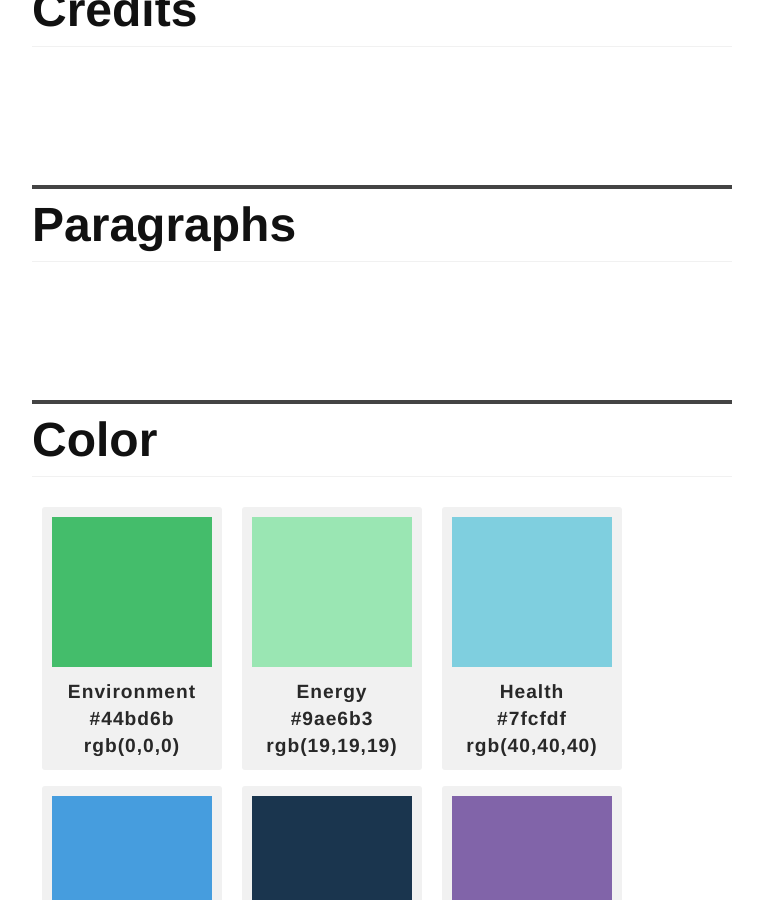
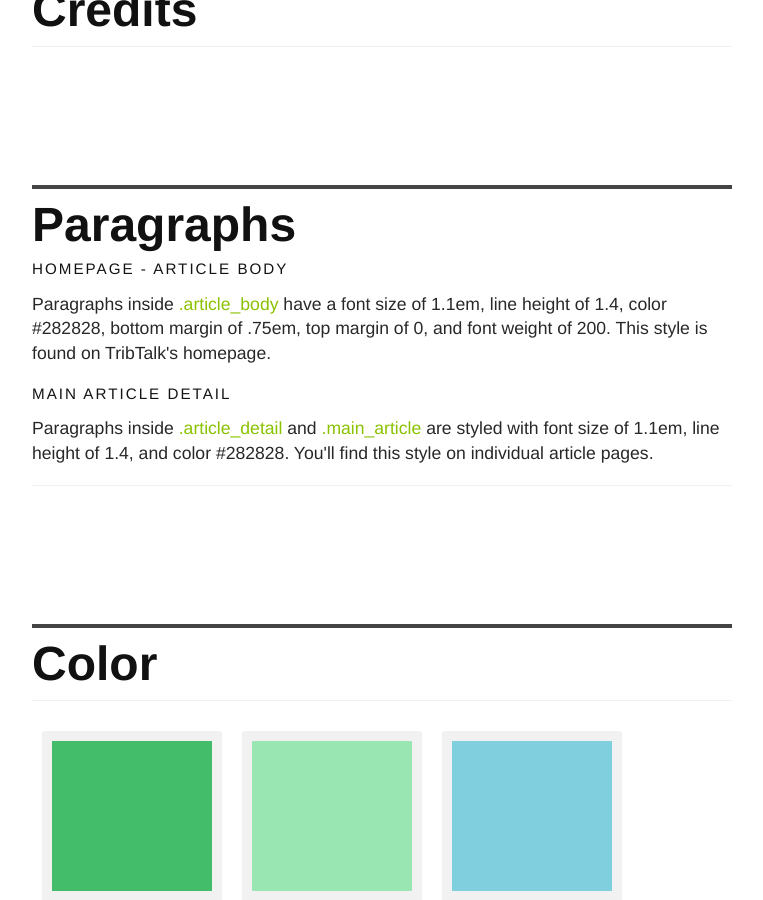
Before and after one commit to texastribune/styleguides, a Jekyll site: the page built from tribtalkstyle.html, in a window 1280 px wide and 900 px high, scrolled down 1408 px. Shown: the whole window, without its empty margins (378-1141 px from the left). Built offline with Jekyll 4.4.1, drawn with Linux system fonts in a browser that asks for light colours.

Commit message:
Add more info to paragraphs section

```diff
--- a/tribtalkstyle.html
+++ b/tribtalkstyle.html
@@ -81,6 +81,10 @@ title: TribTalk Style
                 <article>
                     <a name="paragraphs-section"></a>
                     <h2>Paragraphs</h2>
+                    <h3 class="sg-header">Homepage - article body</h3>
+                        <p>Paragraphs inside <span class="inline-class">.article_body</span> have a font size of 1.1em, line height of 1.4, color #282828, bottom margin of .75em, top margin of 0, and font weight of 200. This style is found on TribTalk's homepage.</p>
+                    <h3 class="sg-header">Main article detail</h3>
+                        <p>Paragraphs inside <span class="inline-class">.article_detail</span> and <span class="inline-class">.main_article</span> are styled with font size of 1.1em, line height of 1.4, and color #282828. You'll find this style on individual article pages.</p>
                     <hr/>
                 </article>
             </div>
```
